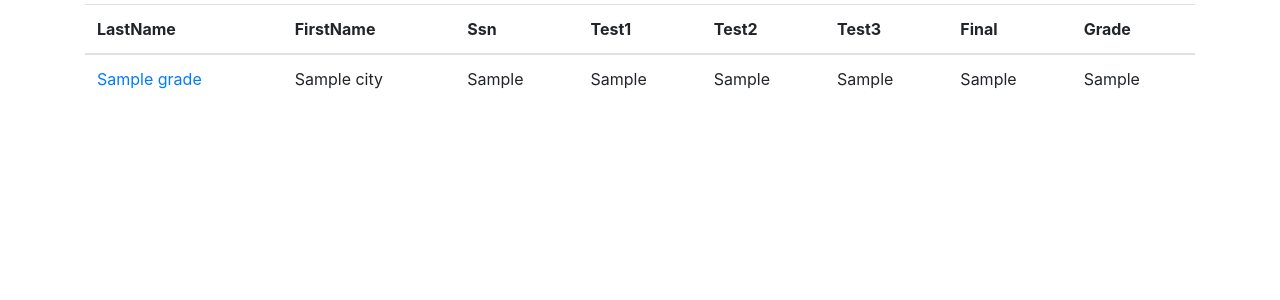
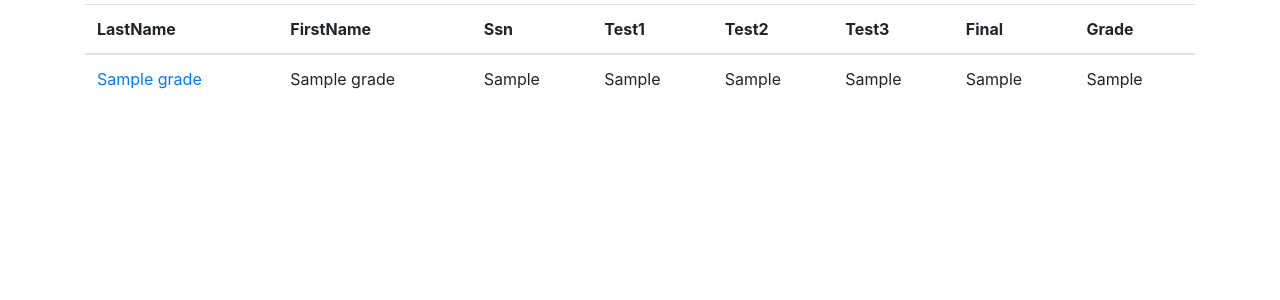
Before and after one commit to assisimr/pythonProjectHomework5New, a Flask app: template app/templates/index.html in a window 1280 px wide. Shown: the part 56-356 px from the top of the page. Run offline with Flask 2, Linux system fonts and the light colour scheme; the template is opened without the code that fills it: most values are stand-ins (such as "Sample title", 1, 10 or a date in 2020); some libraries are stand-ins or nearby versions.

Commit message:
Task: Data Updated

```diff
--- a/app/templates/index.html
+++ b/app/templates/index.html
@@ -17,13 +17,13 @@
     {% for grade in grades %}
     <tr>
         <td><a href="view/{{grades.id}}">{{ grades.fldLastName }}</a></td>
-        <td>{{ city.fldFirstName }}</td>
-        <td>{{ city.fldSsn }}</td>
-        <td>{{ city.fldTest1 }}</td>
-        <td>{{ city.fldTest2 }}</td>
-        <td>{{ city.fldTest3 }}</td>
-        <td>{{ city.fldFinal }}</td>
-        <td>{{ city.fldGrade }}</td>
+        <td>{{ grades.fldFirstName }}</td>
+        <td>{{ grades.fldSsn }}</td>
+        <td>{{ grades.fldTest1 }}</td>
+        <td>{{ grades.fldTest2 }}</td>
+        <td>{{ grades.fldTest3 }}</td>
+        <td>{{ grades.fldFinal }}</td>
+        <td>{{ grades.fldGrade }}</td>
     </tr>
     {% endfor %}
     </tbody>
```
